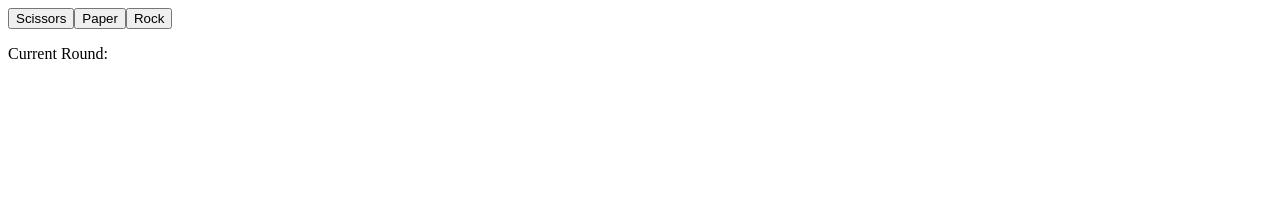
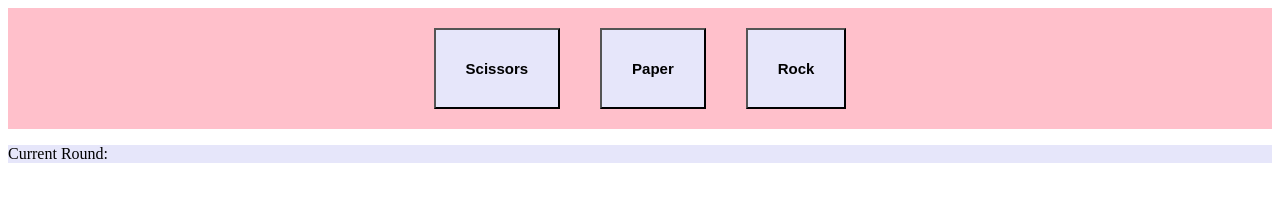
Before and after one commit to Arun-01k/rock-paper-scissors, a plain HTML site: page index.html in a window 1280 px wide. Drawn offline with Linux system fonts and the light colour scheme.

Commit message:
add some css

```diff
--- a/index.html
+++ b/index.html
@@ -4,6 +4,7 @@
     <meta charset="UTF-8">
     <meta name="viewport" content="width=device-width, initial-scale=1.0">
     <title>The Game</title>
+    <link rel="stylesheet" href="./styles.css">
 </head>
 <body>
     <div id="main">
--- /dev/null
+++ b/styles.css
@@ -0,0 +1,22 @@
+#main{
+    display: flex;
+    justify-content: center;
+    background-color: pink;
+
+}
+
+button{
+    padding: 30px;
+    margin: 20px;
+    background-color: lavender;
+    font-weight: 700;
+    font-size: 15px;
+}
+
+p{
+    background-color: lavender;
+}
+
+a{
+    background-color: pink;
+}
```
